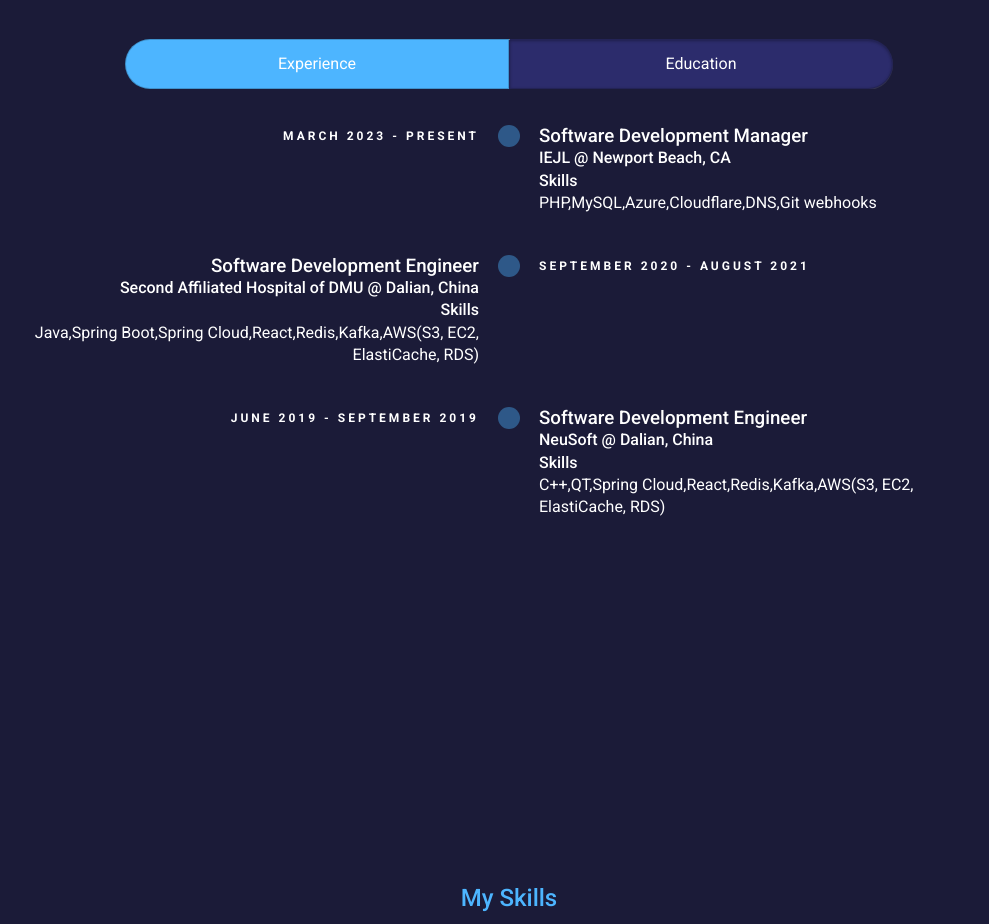
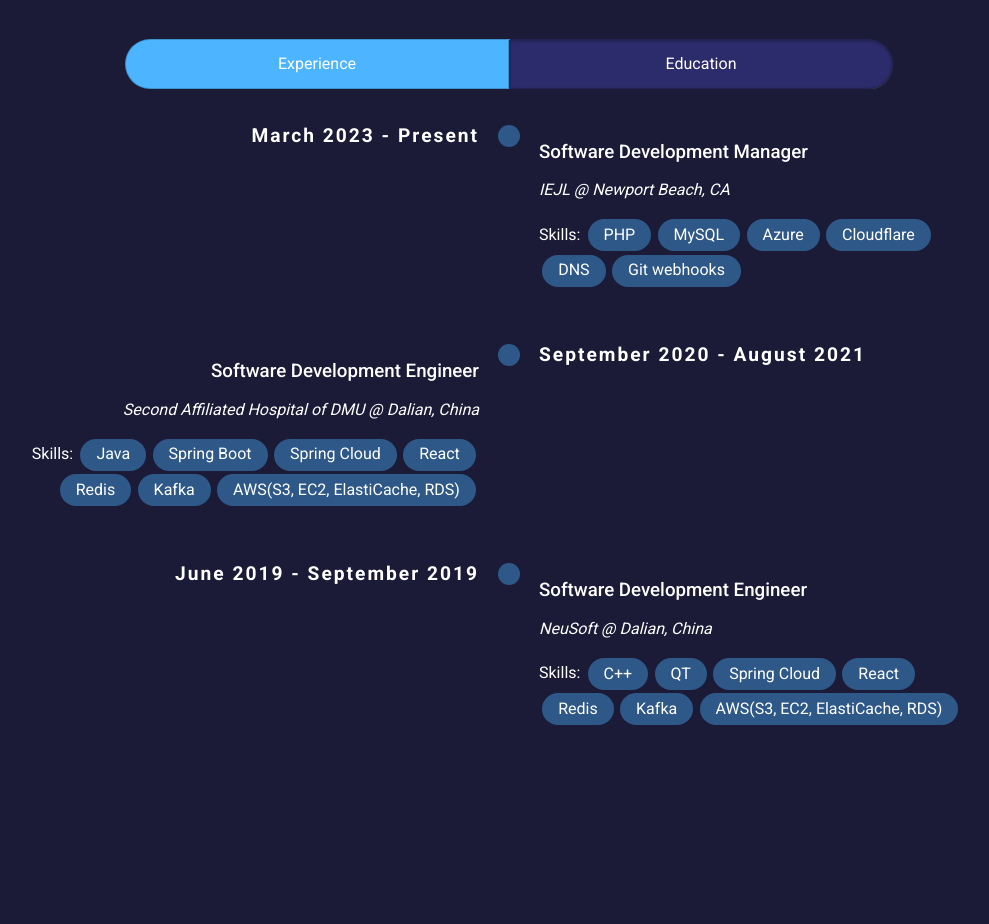
Before and after one commit to xiexixixi/yxhp, a React (Create React App) app: page / in a window 1280 px wide. Shown: the part 1760-2684 px from the top of the page, without its empty margins (131-1120 px from the left). Built offline with nearby package versions, Linux system fonts and the light colour scheme.

Commit message:
added experience adjusted the css for the timeline

```diff
--- a/src/components/about/About.tsx
+++ b/src/components/about/About.tsx
@@ -15,11 +15,13 @@ const About = () => {
                 </div>
                 <div className="about__content">
                     <div className="about__cards">
+                        <a href="#experience" >
                         <article className="about__card">
                             <BsBriefcase className='about_icon' />
                             <h5>Experience</h5>
                             <small>1 year working experience</small>
                         </article>
+                        </a>
                         <article className="about__card">
                             <BiNotepad className='about_icon' />
                             <h5>Notes</h5>
--- a/src/components/about/about.css
+++ b/src/components/about/about.css
@@ -76,9 +76,9 @@
         width: 50%;
         margin: 2rem auto 4rem;
     }
-    .about__content p {
-        /* margin: 1rem 0 1.5rem; */
-    }
+    /* .about__content p {
+        margin: 1rem 0 1.5rem;
+    } */
 
 }
 
--- a/src/components/experience/timeline/Timeline.tsx
+++ b/src/components/experience/timeline/Timeline.tsx
@@ -37,7 +37,7 @@ export interface EducationDetail {
     GPA: number,
     ranking?: string,
     degree: string,
-    courses: string[],
+    courses?: string[],
     transcript?: string,
 }
 
@@ -89,7 +89,13 @@ const educationList: EducationDetail[] = [
         GPA: 3.84,
         ranking: "10/31",
         degree: 'B.S. in Computer Science and Technology',
-        courses: [''],
+        courses: ['Data Structures and Algorithms',
+            'Machine Learning & Pattern Recognition',
+            'Operations Research',
+            'Data Management & Database System',
+            'Computer Composition Principle',
+            'Object-oriented Programming',
+            'Computer Network'],
     },
 ]
 
--- a/src/components/experience/timeline/TimelineItem.tsx
+++ b/src/components/experience/timeline/TimelineItem.tsx
@@ -1,6 +1,7 @@
 import React from 'react'
 import './timeline.css'
 import { EducationDetail, ExperienceDetail } from './Timeline'
+import { styled } from 'styled-components'
 // Configured DNS and CDN using Cloudflare to optimize website performance and enhance global accessibility
 // Deployed and managed a website on Azure virtual machines, utilizing load balancers to ensure high availability
 // Bolstered website security by installing an SSL certificate, transitioning the site to HTTPs for secure data transmission
@@ -26,6 +27,20 @@ const TimelineItem:React.FC = () => {
   )
 }
 
+const getRandomColor = (): string => `#${Math.floor(Math.random() * 16777215).toString(16)}`;
+interface color {
+  color: string;
+}
+const ItemTag = styled.span<color>`
+  text-align: center;
+
+  /* height: 1.5rem; */
+  display: inline-block;
+  margin: 0.1rem 0.2rem;
+  padding: 0.3rem 1rem;
+  background-color: ${props => props.color};
+  border-radius: 1rem;
+`
 
 export const EducationTimelineItem:React.FC<EducationDetail> = (props) => {
   return (
@@ -36,9 +51,17 @@ export const EducationTimelineItem:React.FC<EducationDetail> = (props) => {
         <div className="timeline-marker"></div>
         <article className="timeline-content">
             <h3 className="timeline-title">{props.school}</h3>
-            <h4>Dalian, China</h4>
-            <h4>GPA: 3.84 {props.ranking==null?'': props.ranking }</h4>
-            <p>Courses: {props.courses} </p>
+            <h4 className='timeline-location'>Dalian, China
+            <br/>
+            GPA: {props.GPA}&nbsp;&nbsp;&nbsp;&nbsp;{props.ranking==null?'': 'Ranking: '+ props.ranking }
+            </h4>
+            {/* <h4 className='timeline-location'>GPA: 3.84&nbsp;&nbsp;&nbsp;&nbsp;{props.ranking==null?'': 'Ranking: '+ props.ranking }</h4> */}
+
+            <p>Courses: {props.courses?.map((c)=>{
+              const color = 'var(--color-primary-variant)'
+              return <ItemTag color={color}>{c}</ItemTag>
+            })
+            } </p>
         </article>
     </li>
   )
@@ -53,9 +76,12 @@ export const ExperienceTimelineItem:React.FC<ExperienceDetail> = (props) => {
         <div className="timeline-marker"></div>
         <article className="timeline-content">
             <h3 className="timeline-title">{props.title}</h3>
-            <h4>{props.employer} @ {props.location}</h4>
-            <h4>Skills</h4>
-            <p>{String(props.skills)}</p>
+            <h4 className='timeline-location'>{props.employer} @ {props.location}</h4>
+            <p><span>Skills</span>: {props.skills?.map((s)=>{
+              const color = 'var(--color-primary-variant)'
+              return <ItemTag color={color}>{s}</ItemTag>
+            })
+            } </p>
         </article>
     </li>
   )
@@ -63,4 +89,5 @@ export const ExperienceTimelineItem:React.FC<ExperienceDetail> = (props) => {
 
 
 
+
 export default TimelineItem
--- a/src/components/experience/timeline/timeline.css
+++ b/src/components/experience/timeline/timeline.css
@@ -23,11 +23,11 @@
 }
 /*----- TIMELINE INFO -----*/
 .timeline-info {
-    font-size: 12px;
-    font-weight: 700;
-    letter-spacing: 3px;
-    margin: 0 0 0.5em 0;
-    text-transform: uppercase;
+    font-size: 1.2rem;
+    font-weight: 600;
+    letter-spacing: 2px;
+    margin: 0 0 0.5rem 0;
+    /* text-transform: uppercase; */
     white-space: nowrap;
 }
 /*----- TIMELINE MARKER -----*/
@@ -75,43 +75,21 @@
     border: 3px solid var(--color-primary-variant);
 }
 /*----- TIMELINE CONTENT -----*/
-.timeline-content {
-    padding-bottom: 40px;
+
+.timeline-content p:last-child {
+    margin-bottom: 1rem;
 }
-.timeline-content p:last-child {
-    margin-bottom: 0;
+.timeline-title {
+    /* font-weight: 400; */
+    margin: 1rem 0;
 }
-/*----- TIMELINE PERIOD -----*/
-.period {
-    padding: 0;
+.timeline-location {
+    font-weight: 400;
+    font-style: oblique;
+    margin: 1rem 0;
 }
-.period .timeline-info {
-    display: none;
-}
-.period .timeline-marker:before {
-    background: transparent;
-    content: "";
-    width: 15px;
-    height: auto;
-    border: none;
-    border-radius: 0;
-    top: 0;
-    bottom: 30px;
-    position: absolute;
-    border-top: 3px solid #ccd5db;
-    border-bottom: 3px solid #ccd5db;
-}
-.period .timeline-marker:after {
-    content: "";
-    height: 32px;
-    top: auto;
-}
-.period .timeline-content {
-    padding: 40px 0 70px;
-}
-.period .timeline-title {
-    margin: 0;
-}
+
+
 /*---------------------------------------------- MOD: TIMELINE SPLIT ----------------------------------------------*/
 @media (min-width: 1024) {
     .timeline-split .timeline, .timeline-centered .timeline {
@@ -198,10 +176,3 @@
    }
 }
 /*---------------------------------------------- MOD: MARKER OUTLINE ----------------------------------------------*/
-.marker-outline .timeline-marker:before {
-    background: transparent;
-    border-color: #ff6b6b;
-}
-.marker-outline .timeline-item:hover .timeline-marker:before {
-    background: #ff6b6b;
-}
```
